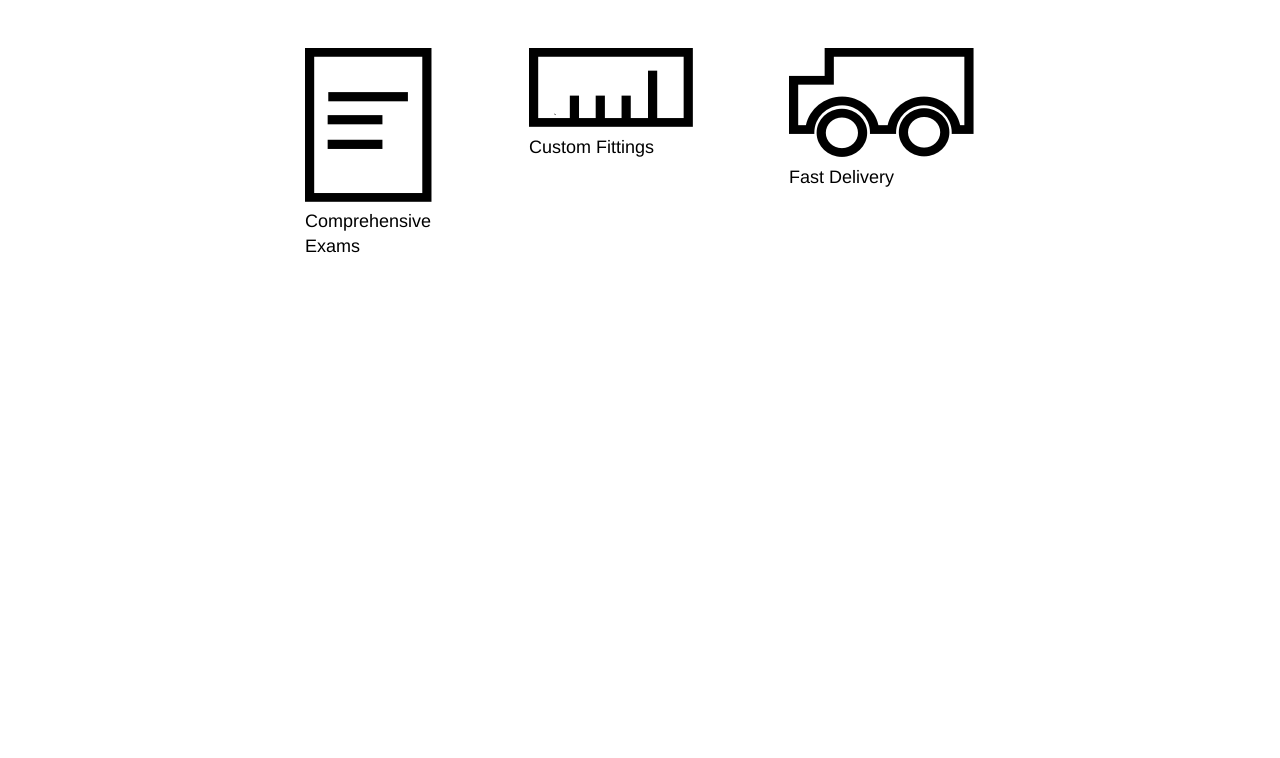
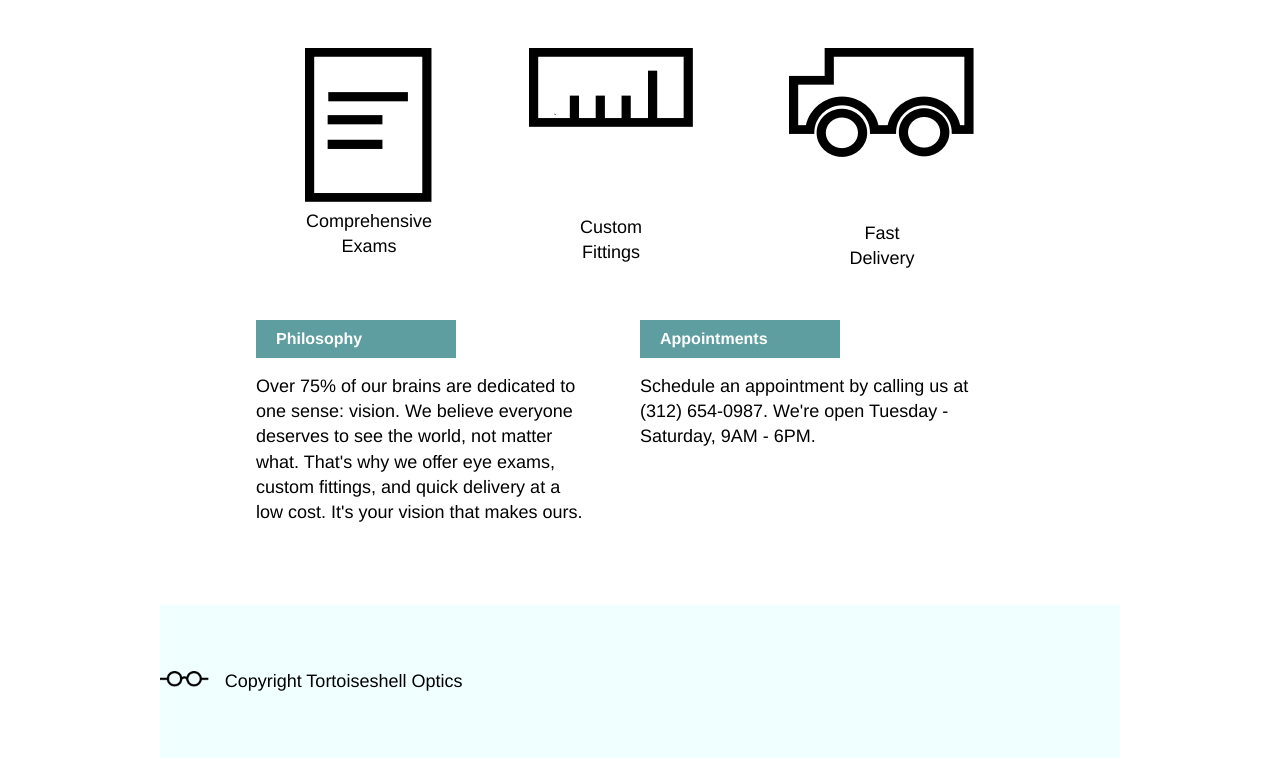
Before and after one commit to alina12g/Tortoiseshell-Optics, a plain HTML site: page index.html in a window 1280 px wide. Shown: the part 480-1238 px from the top of the page. Before the commit the page ends 800 px from the top, so only its background shows below. Drawn offline with Linux system fonts and the light colour scheme.

Commit message:
initial page done

```diff
--- a/index.html
+++ b/index.html
@@ -36,19 +36,46 @@
 
       <div class="item1">
         <img src="./resources/images/paper-icon.png" alt="Paper Image">
-        <p>Comprehensive<br/>Exams</p>
+        <p>Comprehensive <br/> Exams</p>
       </div>
 
       <div class="item2">
         <img src="./resources/images/ruler-icon.png" alt="Ruler Icon">
-      <p>Custom Fittings</p>
+        <p>Custom <br/> Fittings</p>
       </div>
 
       <div class="item3">
         <img src="./resources/images/truck-icon.png" alt="Truck Icon">
-      <p>Fast Delivery</p>
+        <p>Fast <br/> Delivery</p>
       </div>
 
+    </div>
+  </div>
+  <!--PHILOSOPHY and APPOINTMENTS-->
+  <div class="content">
+    <div class="business-info">
+      <div class="info">
+        <h3 class="title">Philosophy</h3>
+        <p>Over 75% of our brains are dedicated to one sense: vision. We believe everyone deserves to see the world, not matter what. That's why we offer eye exams, custom fittings, and quick delivery at a low cost. It's your vision that makes ours.</p>
+      </div>
+      <div class="info">
+        <h3 class="title">Appointments</h3>
+        <p>Schedule an appointment by calling us at (312) 654-0987. We're open Tuesday - Saturday, 9AM - 6PM.</p>
+      </div>
+    </div>
+  </div>
+  <!--Footer -->
+  <div class="content">
+    <div class="footer">
+      <div class="bottom-text">
+
+        <div class="footer-info">
+          <img src="./resources/images/logo-black.png" alt="Logo">
+        </div>
+        <div class ="copy-right">
+          <h5>Copyright Tortoiseshell Optics</h5>
+        </div>
+      </div>
     </div>
   </div>
 
--- a/resources/css/style.css
+++ b/resources/css/style.css
@@ -67,7 +67,7 @@ body{
 /*The white box text*/
 .box-text{
   display: flex;
-  flex-direction: row;
+  flex-direction: column;
   justify-content: flex-end;
   align-items: center;
   background-color: white;
@@ -86,19 +86,65 @@ body{
   color: black;
 }
 /*3 images content*/
-#about{
-  display: flex;
-  width: 960px;
+.content .about{
+  margin-bottom: 3rem;
+}
+/*items displayed*/
+.item1{
+  text-align: center;
   height: 8rem;
 }
-/*items displayed*/
 .item2{
 margin-left: 6rem;
 }
 .item3{
   margin-left: 6rem;
 }
-.description{
-  display: block;
+.item2 p{
+  margin-top: 5rem;
+  text-align: center;
+}
+.item3 p{
+  margin-top: 3.5rem;
+  text-align: center;
+}
+/*PHILOSOPHY and APPOINTMENTS*/
+.business-info{
+  display: flex;
+  justify-content: center;
+  margin-top: 3rem;
+  align-items: baseline;
+  margin-bottom: 5rem;
+}
+.title{
+  font-weight: bold;
+  font-size: 1rem;
+  background-color: cadetblue;
+  color: white;
+  width: 10rem;
+  padding: 0.5rem 1.25rem;
+  margin-bottom: 1rem;
+  margin-right: auto;
+}
+.info{
+  display: flex;
+  flex-direction: column;
+  justify-content: space-around;
+  align-items: center;
+  width: 35%;
+  margin-right: 5%;
+}
+/*Footer*/
+.footer{
+  padding-top: 4rem;
+  padding-bottom: 4rem;
+  background-color: azure;
 
 }
+.bottom-text{
+  display: inline-flex;
+}
+.footer-info img{
+  height: 1rem;
+  margin-right: 1rem;
+}
```
Lines whose indentation alone changed are shown as unchanged.
